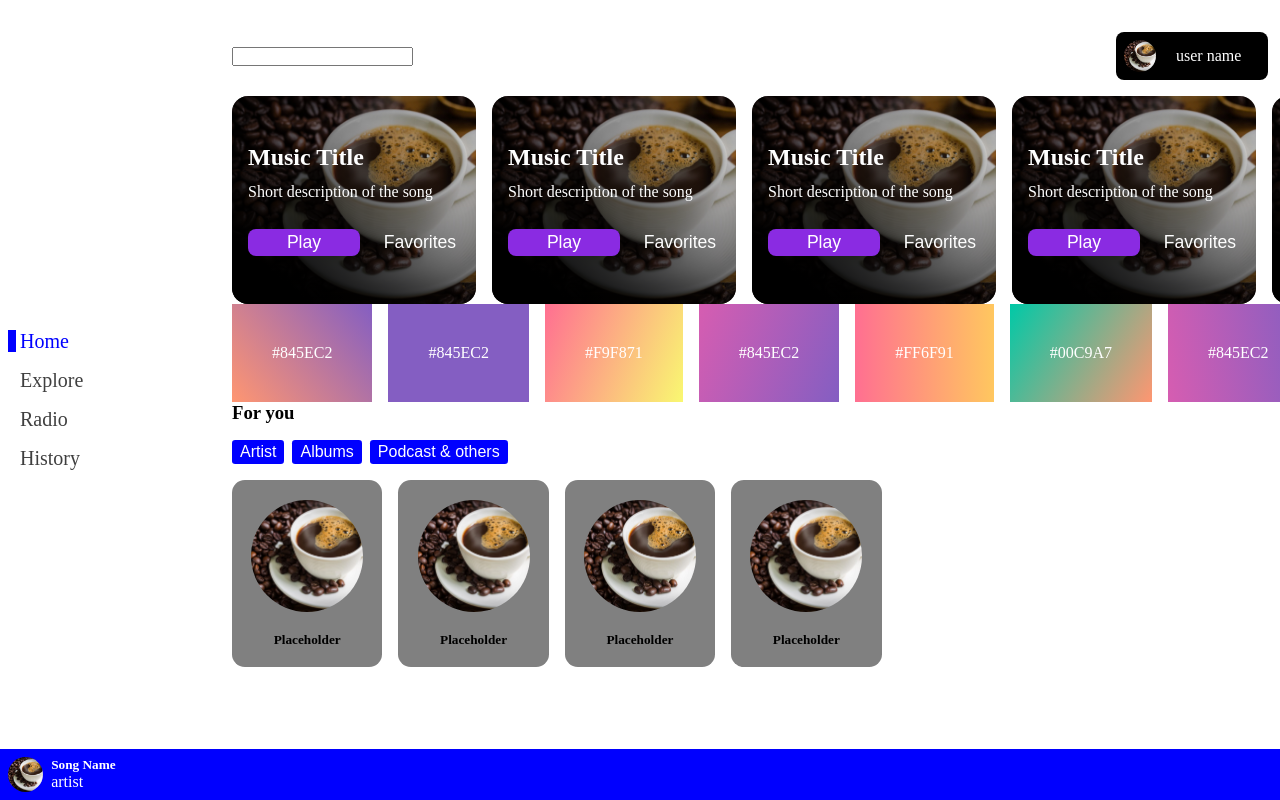
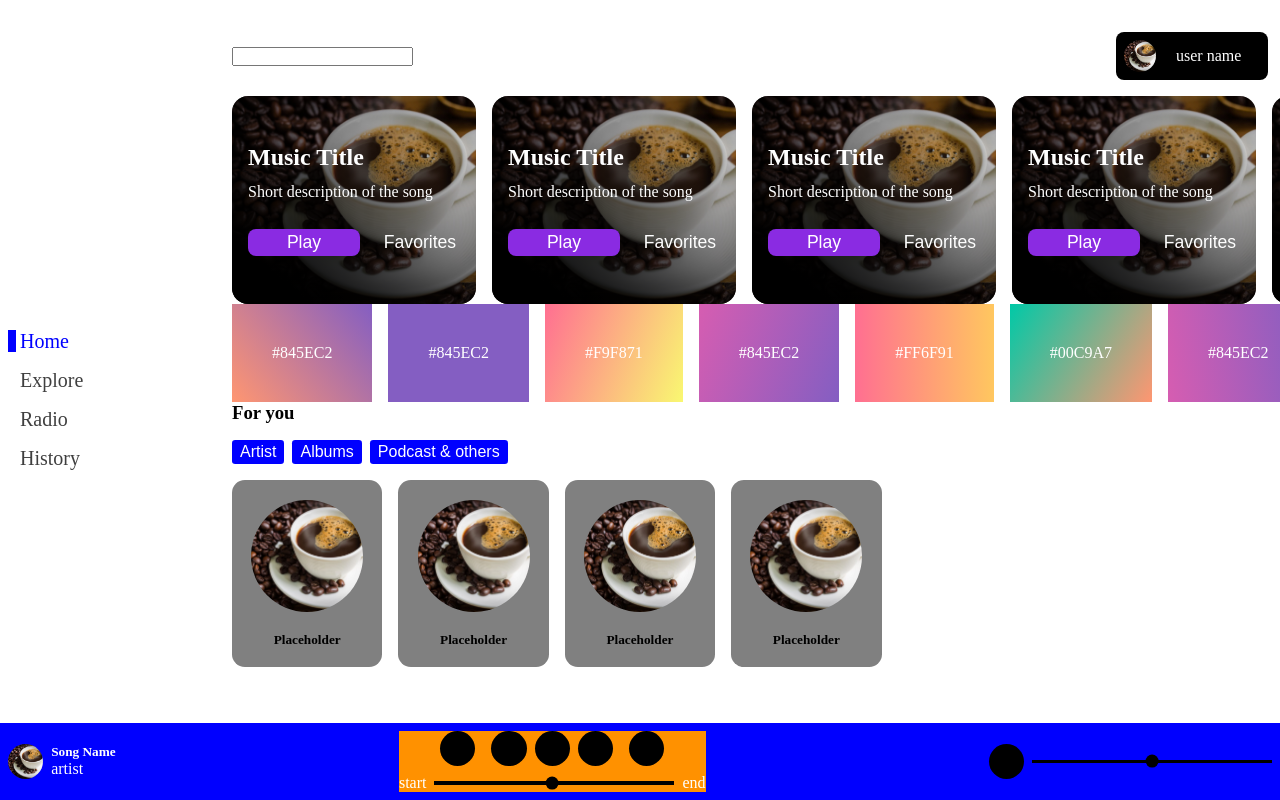
Before and after one commit to JorgeKerilima19/apptowait, a React (Vite) app: page / in a window 1280 px wide. Built offline with nearby package versions, Linux system fonts and the light colour scheme.

Commit message:
musicPlayer container added

```diff
--- a/src/components/MusicPlayer.tsx
+++ b/src/components/MusicPlayer.tsx
@@ -1,10 +1,12 @@
-import { SongCard } from ".";
+import { MusicPlayerControls, MusicPlayerSound, SongCard } from ".";
 import "./styles/musicPlayer.css";
 
 export const MusicPlayer = () => {
   return (
-    <div className="fixed player-container p-2 text-primary">
+    <div className="fixed player-container p-2 text-primary flex justify-btw items-center">
       <SongCard />
+      <MusicPlayerControls />
+      <MusicPlayerSound />
     </div>
   );
 };
--- /dev/null
+++ b/src/components/MusicPlayerControls.tsx
@@ -0,0 +1,22 @@
+export const MusicPlayerControls = () => {
+  return (
+    <div className="controls-container flex-col gap-2 items-center">
+      <div className="flex gap-4 items-center">
+        <span className="svg-placeholder"></span>
+        <div className="flex gap-2 items-center">
+          <span className="svg-placeholder"></span>
+          <span className="svg-placeholder"></span>
+          <span className="svg-placeholder"></span>
+        </div>
+        <span className="svg-placeholder"></span>
+      </div>
+      <div className="flex gap-2 items-center relative">
+        <span>start</span>
+        <div className="controls-duration">
+          <span className="duration-indicator"></span>
+        </div>
+        <span>end</span>
+      </div>
+    </div>
+  );
+};
--- /dev/null
+++ b/src/components/MusicPlayerSound.tsx
@@ -0,0 +1,10 @@
+export const MusicPlayerSound = () => {
+  return (
+    <div className="flex gap-2 items-center">
+      <span className="svg-placeholder"></span>
+      <div className="controls-duration relative">
+        <span className="duration-indicator"></span>
+      </div>
+    </div>
+  );
+};
--- a/src/components/index.ts
+++ b/src/components/index.ts
@@ -2,5 +2,7 @@ export * from "./Navbar";
 export * from "./GenreCard";
 export * from "./Artist";
 export * from "./MusicCard";
-export * from "./MusicPlayer"
-export * from "./SongCard"
+export * from "./MusicPlayer";
+export * from "./SongCard";
+export * from "./MusicPlayerControls";
+export * from "./MusicPlayerSound";
--- a/src/components/styles/musicPlayer.css
+++ b/src/components/styles/musicPlayer.css
@@ -10,3 +10,28 @@
   object-fit: cover;
   border-radius: 50%;
 }
+.controls-container {
+  background-color: rgb(255, 145, 0);
+}
+.svg-placeholder {
+  width: 2.2rem;
+  height: 2.2rem;
+  background-color: black;
+  border-radius: 50%;
+  display: block;
+}
+.controls-duration {
+  width: 15rem;
+  height: 0.2rem;
+  background-color: var(--color-secondary);
+}
+.duration-indicator {
+  width: 0.8rem;
+  height: 0.8rem;
+  border-radius: 0.5rem;
+  position: absolute;
+  top: 50%;
+  left: 50%;
+  transform: translate(-50%, -50%);
+  background-color: black;
+}
```
